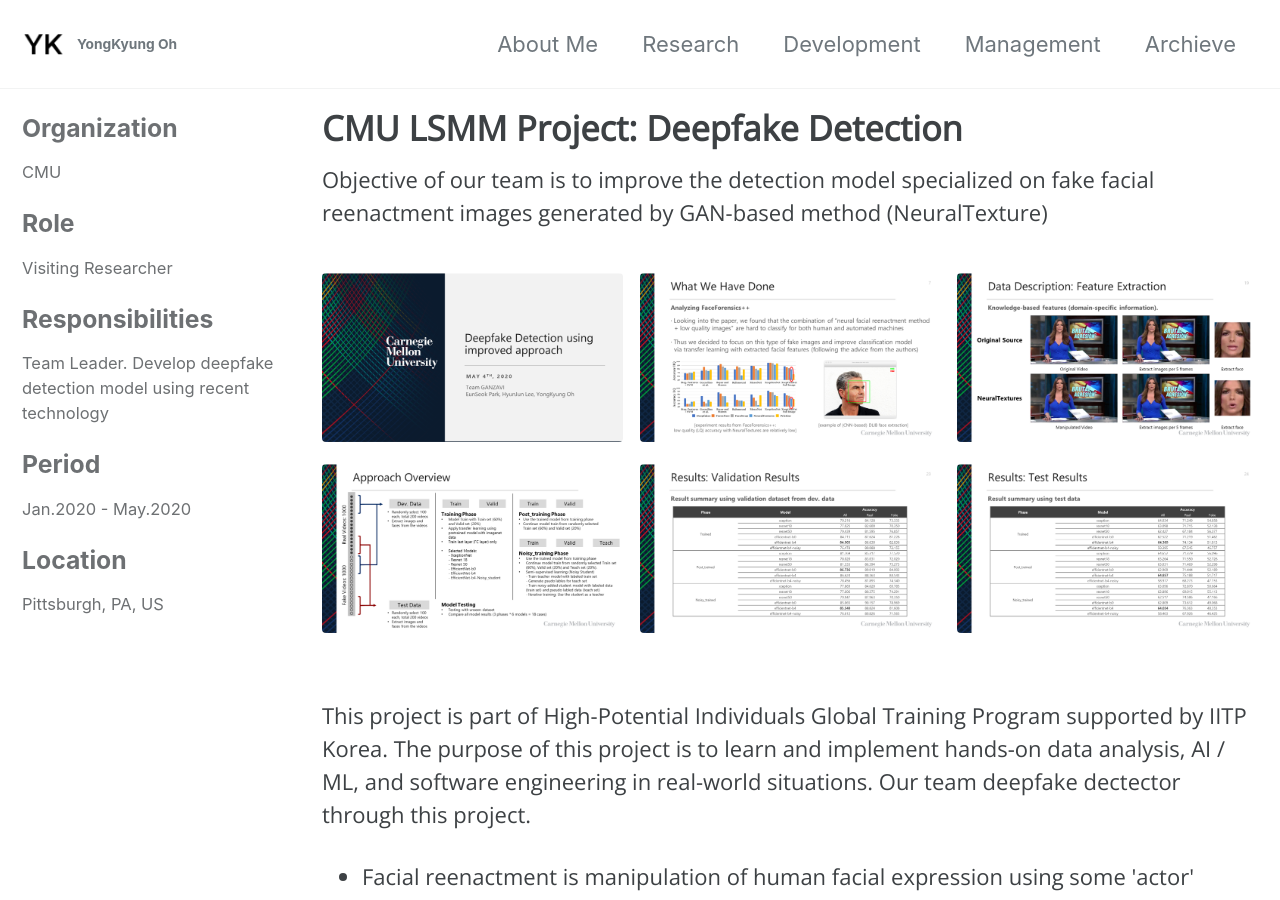
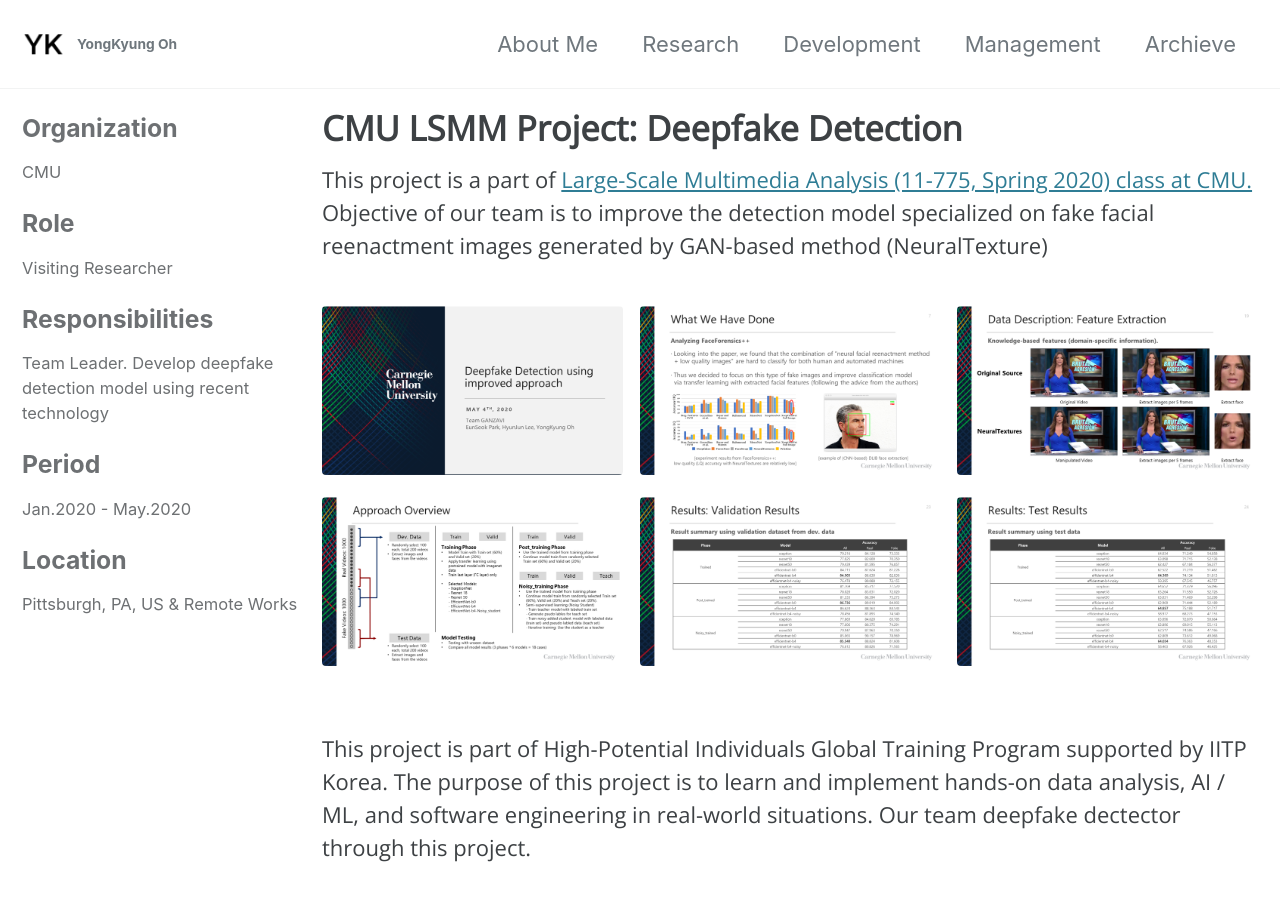
Before and after one commit to yongkyung-oh/yongkyung-oh.github.io, a Jekyll site: the page built from _portfolio-dev/CMU_LSMM_project.md, in a window 1280 px wide and 900 px high. Built offline with Jekyll 4.4.1, drawn with Linux system fonts in a browser that asks for light colours; cached includes are drawn as plain includes; nearby versions of some CDN libraries.

Commit message:
Update CMU_LSMM_project.md

```diff
--- a/_portfolio-dev/CMU_LSMM_project.md
+++ b/_portfolio-dev/CMU_LSMM_project.md
@@ -31,10 +31,10 @@
   - title: "Period"
     text: "Jan.2020 - May.2020"
   - title: "Location"
-    text: "Pittsburgh, PA, US"
+    text: "Pittsburgh, PA, US & Remote Works"
 ---
 
-Objective of our team is to improve the detection model specialized on fake facial reenactment images generated by GAN-based method (NeuralTexture)
+This project is a part of <a href="https://baljit-cmu.github.io/11775.github.io/index.html">Large-Scale Multimedia Analysis (11-775, Spring 2020) class at CMU.</a> Objective of our team is to improve the detection model specialized on fake facial reenactment images generated by GAN-based method (NeuralTexture)
 
 {% include gallery id="images_gallery" %}
 
```
